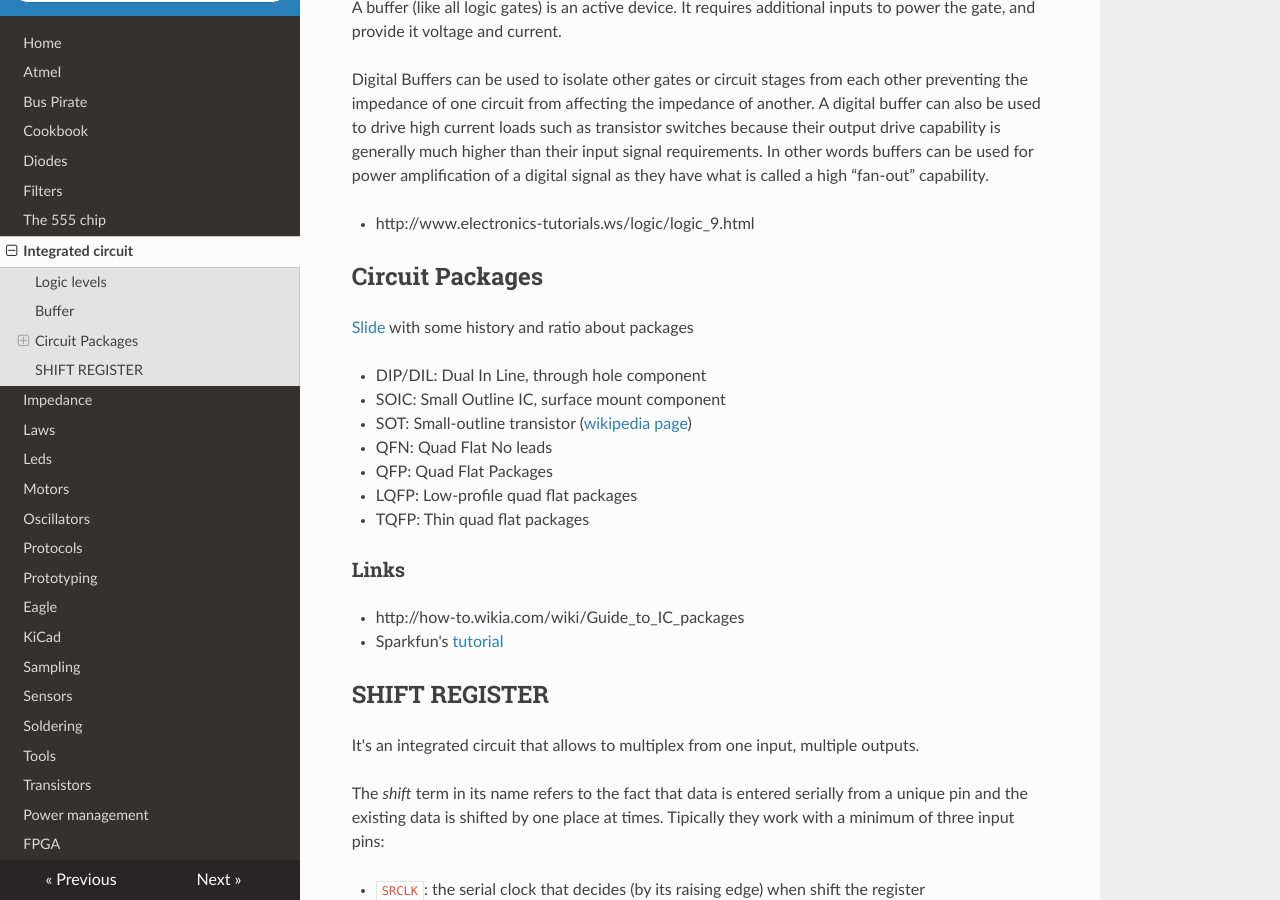
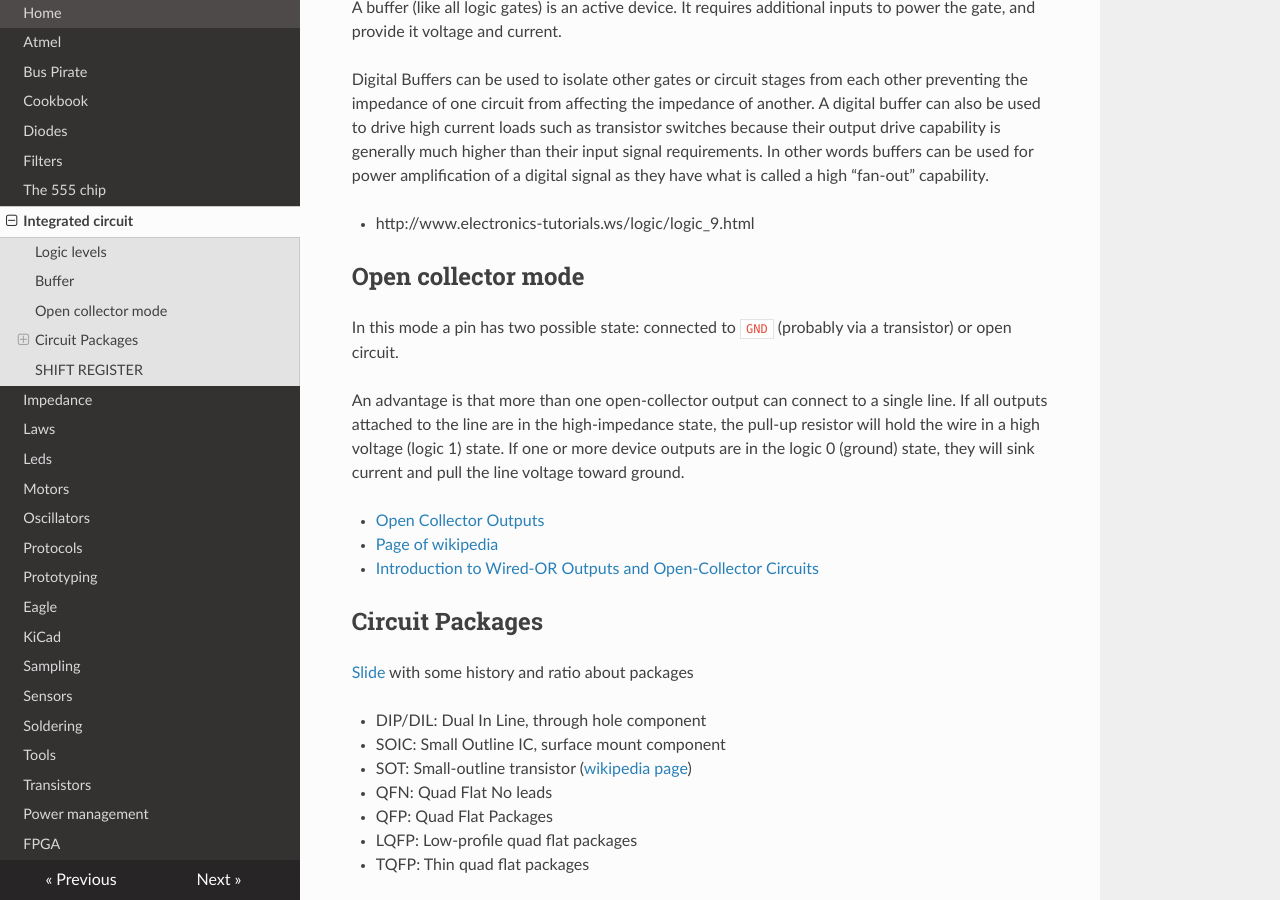
Before and after one commit to gipi/electronics-notes, an MkDocs documentation site: the page built from docs/ic.md, in a window 1280 px wide and 900 px high, scrolled down 614 px. Built offline with MkDocs 1.6.1, drawn with Linux system fonts in a browser that asks for light colours; nearby versions of some CDN libraries; old or Windows-style settings are respelled for this version of MkDocs.

Commit message:
ic: add section about open collector mode.

```diff
--- a/docs/ic.md
+++ b/docs/ic.md
@@ -33,6 +33,21 @@ of a digital signal as they have what is called a high “fan-out”
 capability.
 
  - http://www.electronics-tutorials.ws/logic/logic_9.html
+
+## Open collector mode
+
+In this mode a pin has two possible state: connected to ``GND`` (probably via a transistor)
+or open circuit.
+
+An advantage is that more than one open-collector output can connect to a
+single line. If all outputs attached to the line are in the high-impedance
+state, the pull-up resistor will hold the wire in a high voltage (logic 1)
+state. If one or more device outputs are in the logic 0 (ground) state, they
+will sink current and pull the line voltage toward ground.
+
+ - [Open Collector Outputs](http://www.evilmadscientist.com/2012/basics-open-collector-outputs/)
+ - [Page of wikipedia](https://en.wikipedia.org/wiki/Open_collector)
+ - [Introduction to Wired-OR Outputs and Open-Collector Circuits](http://www.ni.com/white-paper/3544/en/)
 
 ## Circuit Packages
 
```
